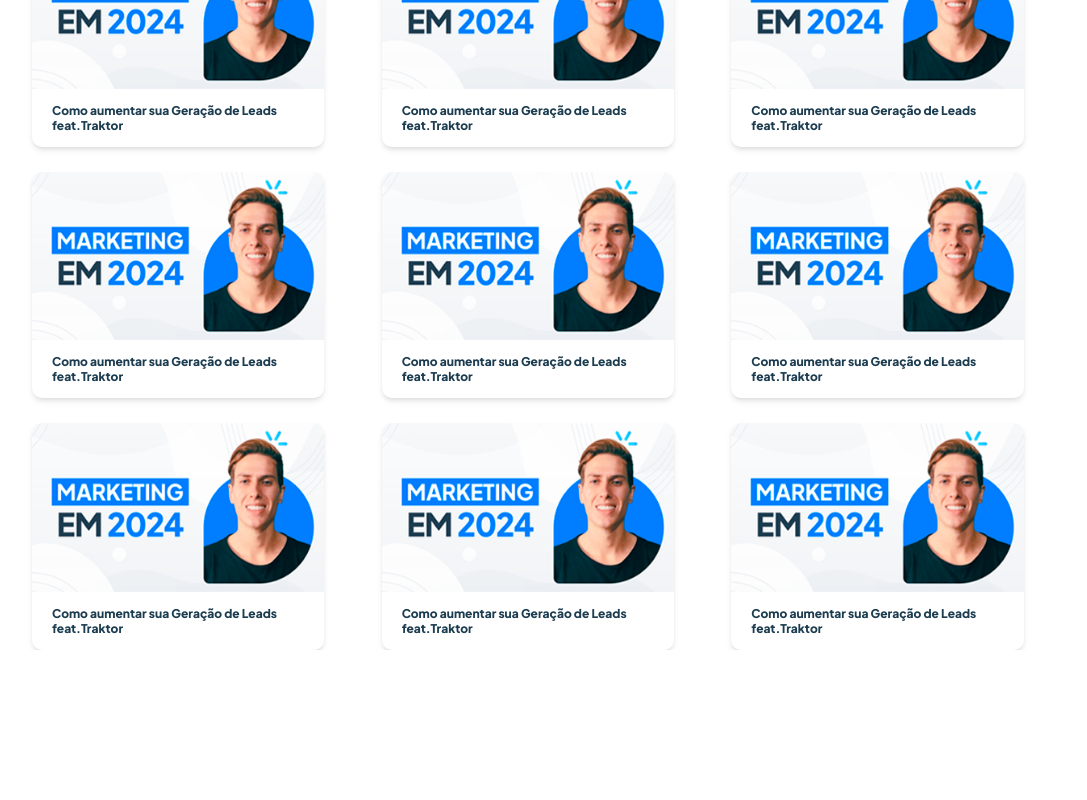
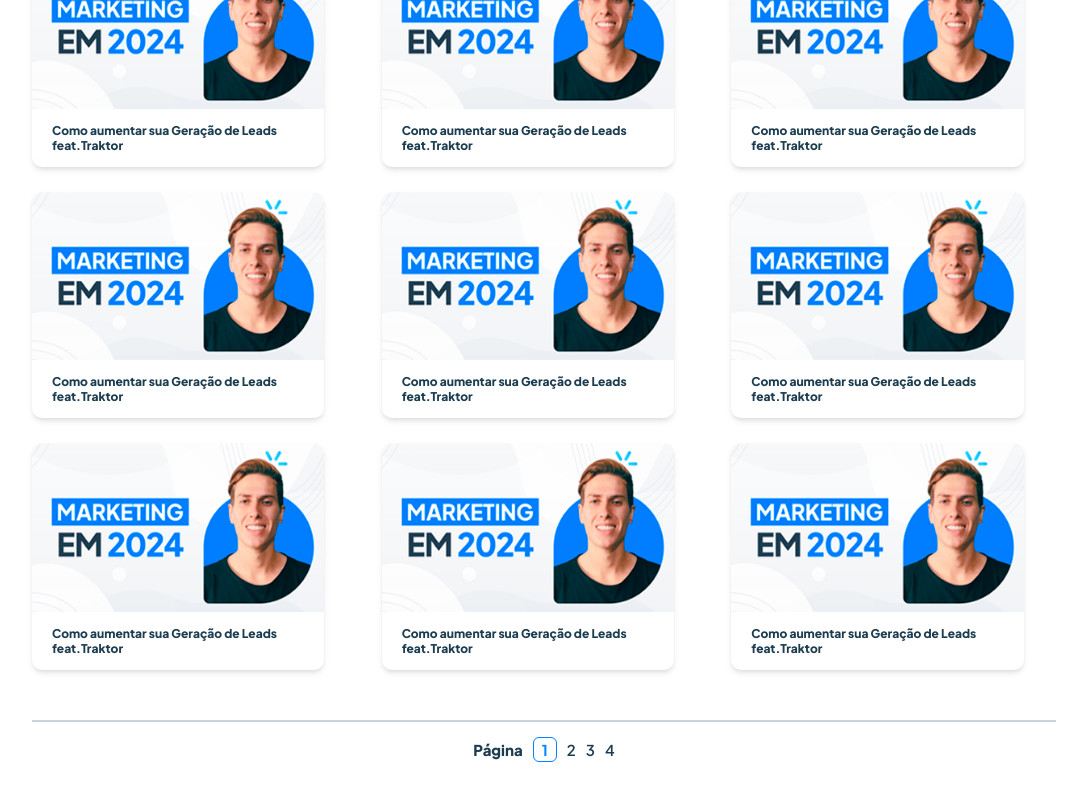
Before and after one commit to Borgeta-code/LeadsterChallenge, a Next.js app: page / in a window 1280 px wide. Shown: the part 784-1584 px from the top of the page, without its empty margins (96-1183 px from the left). Before the commit the page ends 1434 px from the top, so only its background shows below. Built offline with nearby package versions, Linux system fonts and the light colour scheme.

Commit message:
feat: Criação do Pagination component

```diff
--- /dev/null
+++ b/src/components/Pagination/Pagination.tsx
@@ -0,0 +1,16 @@
+import { Container, Divider, Label, Numbers, PageContainer } from "./styles";
+
+export default function Pagination() {
+  return (
+    <Container>
+      <Divider />
+      <PageContainer>
+        <Label>Página</Label>
+        <Numbers isSelected>1</Numbers>
+        <Numbers>2</Numbers>
+        <Numbers>3</Numbers>
+        <Numbers>4</Numbers>
+      </PageContainer>
+    </Container>
+  );
+}
--- /dev/null
+++ b/src/components/Pagination/styles.ts
@@ -0,0 +1,49 @@
+import styled from "styled-components";
+
+interface ItemProps {
+  isSelected?: boolean;
+}
+
+export const Container = styled.div`
+  display: flex;
+  justify-content: center;
+  align-items: center;
+  flex-direction: column;
+  width: 80%;
+  margin-top: 50px;
+  margin-bottom: 50px;
+`;
+
+export const Divider = styled.div`
+  width: 100%;
+  height: 2px;
+  background-color: #c8d4dd;
+`;
+
+export const PageContainer = styled.div`
+  display: flex;
+  justify-content: center;
+  align-items: center;
+  gap: 10px;
+  margin-top: 15px;
+`;
+
+export const Label = styled.span`
+  color: #1c3c50;
+  font-size: 15px;
+  font-weight: 800;
+`;
+
+export const Numbers = styled.span<ItemProps>`
+  color: ${(props) => (props.isSelected ? "#0084ff" : "#1c3c50")};
+  font-size: 15px;
+  font-weight: ${(props) => (props.isSelected ? "700" : "600")};
+  cursor: pointer;
+  border: ${(props) => (props.isSelected ? "1px solid #0084ff" : "")};
+  padding: ${(props) => (props.isSelected ? "2px 8px" : "")};
+  border-radius: ${(props) => (props.isSelected ? "6px" : "")};
+
+  &:hover {
+    color: #0084ff;
+  }
+`;
--- a/src/components/VideoList/VideoList.tsx
+++ b/src/components/VideoList/VideoList.tsx
@@ -1,4 +1,5 @@
 import { video } from "@/utils/videoInterface";
+import Pagination from "../Pagination/Pagination";
 import VideoCard from "../VideoCard/VideoCard";
 import { Container } from "./styles";
 
@@ -7,6 +8,7 @@ export default function VideoList() {
   const videos: video[] = res.videos;
 
   return (
+    <>
       <Container>
         {videos.map((video) => (
           <VideoCard
@@ -18,5 +20,8 @@ export default function VideoList() {
           />
         ))}
       </Container>
+
+      <Pagination />
+    </>
   );
 }
--- a/src/components/VideoList/styles.ts
+++ b/src/components/VideoList/styles.ts
@@ -5,5 +5,5 @@ export const Container = styled.div`
   grid-template-columns: repeat(auto-fit, minmax(300px, 1fr));
   width: 80%;
   gap: 25px;
-  margin-top: 30px;
+  margin-top: 50px;
 `;
```
Lines whose indentation alone changed are shown as unchanged.
